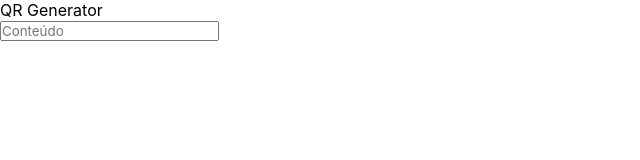
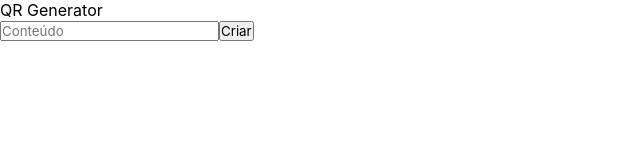
Before and after one commit to matheustkaczyk/qrcode-generator, a React (Vite) app: page / in a window 1280 px wide. Shown: the top 160 px of the page, without its empty margins (0-640 px from the left). Built offline with nearby package versions, Linux system fonts and the light colour scheme.

Commit message:
feat: input e botao sendo renderizados corretamente, button chamando funcao da criacao do qr

```diff
--- a/src/App.tsx
+++ b/src/App.tsx
@@ -4,6 +4,7 @@ import Header from './components/Header';
 
 import QrCode from 'qrcode';
 import Input from './components/Input';
+import Button from './components/Button';
 
 function App() {
   const [url, setUrl] = useState('');
@@ -42,9 +43,10 @@ function App() {
       <main>
         <div className='opts'>
           <Input text={'Conteúdo'} handleChange={(e) => setInput(e.target.value)} type="text" />
+          <Button text={"Criar"} type="button" handleClick={() => teste()} />
         </div>
         <div className='result'>
-          <a className='canvas-wrapper' download={`${url}.png`}>
+          <a className='canvas-wrapper' href={url} download="QrCode">
 
           </a>
         </div>
```
